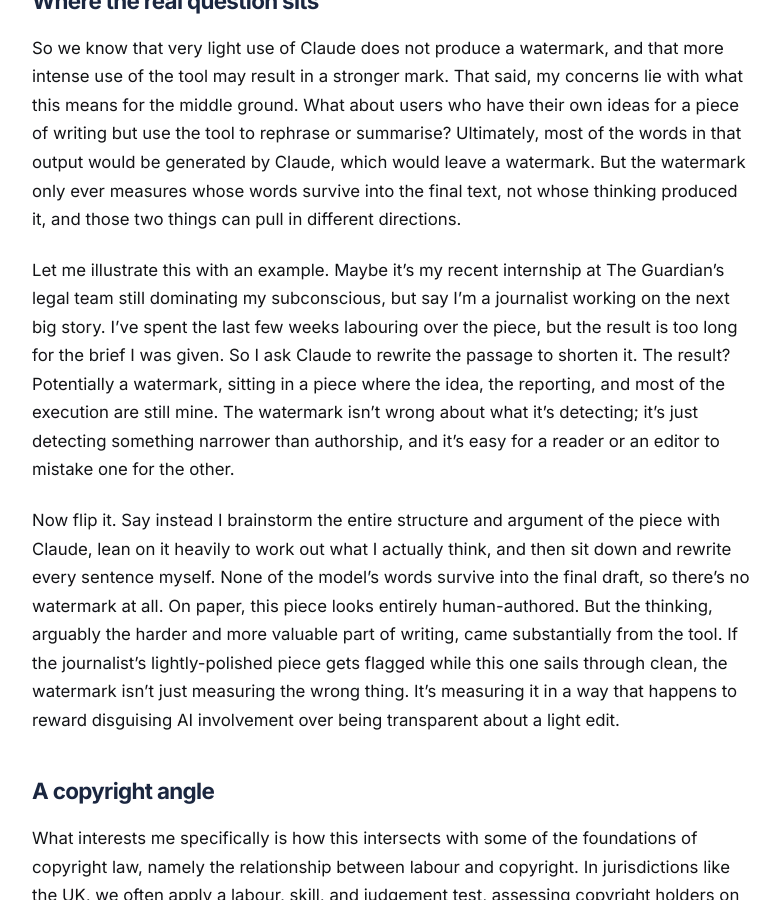
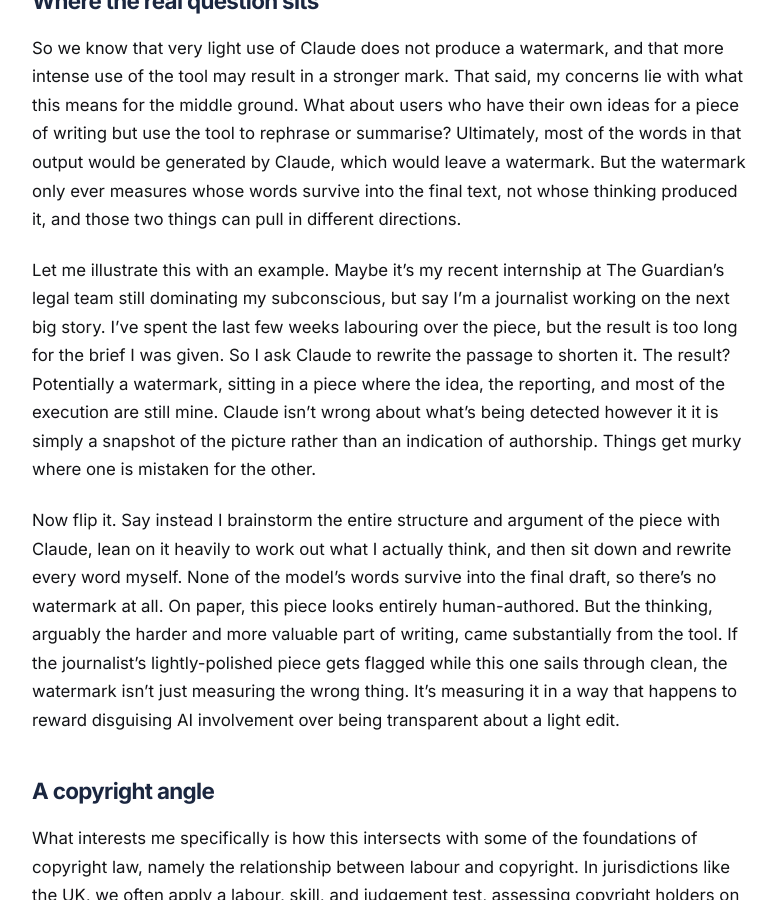
Before and after one commit to raniabouz/beats-and-bots, a Jekyll site: the page built from _posts/2026-08-20-claude-watermark-authorship (1).markdown, in a window 1280 px wide and 900 px high, scrolled down 2228 px. Shown: the whole window, without its empty margins (248-1028 px from the left). Built offline with Jekyll 4.4.1, drawn with Linux system fonts in a browser that asks for light colours.

Commit message:
update watermark post

```diff
--- a/_posts/2026-08-20-claude-watermark-authorship (1).markdown
+++ b/_posts/2026-08-20-claude-watermark-authorship (1).markdown
@@ -30,9 +30,9 @@ That's a meaningfully different picture from "any use of Claude marks your writi
 
 So we know that very light use of Claude does not produce a watermark, and that more intense use of the tool may result in a stronger mark. That said, my concerns lie with what this means for the middle ground. What about users who have their own ideas for a piece of writing but use the tool to rephrase or summarise? Ultimately, most of the words in that output would be generated by Claude, which would leave a watermark. But the watermark only ever measures whose words survive into the final text, not whose thinking produced it, and those two things can pull in different directions.
 
-Let me illustrate this with an example. Maybe it's my recent internship at The Guardian's legal team still dominating my subconscious, but say I'm a journalist working on the next big story. I've spent the last few weeks labouring over the piece, but the result is too long for the brief I was given. So I ask Claude to rewrite the passage to shorten it. The result? Potentially a watermark, sitting in a piece where the idea, the reporting, and most of the execution are still mine. The watermark isn't wrong about what it's detecting; it's just detecting something narrower than authorship, and it's easy for a reader or an editor to mistake one for the other.
+Let me illustrate this with an example. Maybe it's my recent internship at The Guardian's legal team still dominating my subconscious, but say I'm a journalist working on the next big story. I've spent the last few weeks labouring over the piece, but the result is too long for the brief I was given. So I ask Claude to rewrite the passage to shorten it. The result? Potentially a watermark, sitting in a piece where the idea, the reporting, and most of the execution are still mine. Claude isn't wrong about what's being detected however it it is simply a snapshot of the picture rather than an indication of authorship. Things get murky where one is mistaken for the other.
 
-Now flip it. Say instead I brainstorm the entire structure and argument of the piece with Claude, lean on it heavily to work out what I actually think, and then sit down and rewrite every sentence myself. None of the model's words survive into the final draft, so there's no watermark at all. On paper, this piece looks entirely human-authored. But the thinking, arguably the harder and more valuable part of writing, came substantially from the tool. If the journalist's lightly-polished piece gets flagged while this one sails through clean, the watermark isn't just measuring the wrong thing. It's measuring it in a way that happens to reward disguising AI involvement over being transparent about a light edit.
+Now flip it. Say instead I brainstorm the entire structure and argument of the piece with Claude, lean on it heavily to work out what I actually think, and then sit down and rewrite every word myself. None of the model's words survive into the final draft, so there's no watermark at all. On paper, this piece looks entirely human-authored. But the thinking, arguably the harder and more valuable part of writing, came substantially from the tool. If the journalist's lightly-polished piece gets flagged while this one sails through clean, the watermark isn't just measuring the wrong thing. It's measuring it in a way that happens to reward disguising AI involvement over being transparent about a light edit.
 
 ## A copyright angle
 
```
